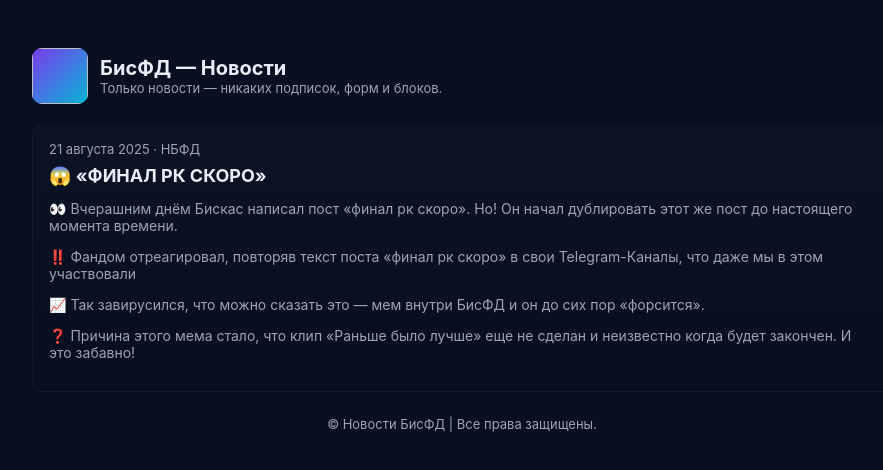
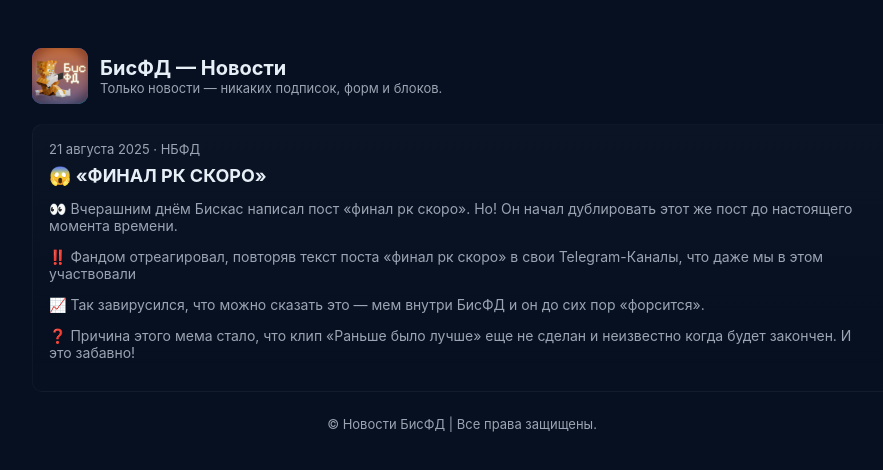
Before and after one commit to bisfd/news, a plain HTML site: page index.html in a window 1280 px wide. Shown: the whole page, without its empty margins (178-1061 px from the left). Drawn offline with Linux system fonts and the light colour scheme.

Commit message:
Update index.html

```diff
--- a/index.html
+++ b/index.html
@@ -25,7 +25,7 @@
 <body>
   <div class="site">
     <header>
-      <img class="logo" href="photo/logo.jpg">
+      <img class="logo" src="photo/logo.jpg">
       <div>
         <h1>БисФД — Новости</h1>
         <div style="color:var(--muted);font-size:13px">Только новости — никаких подписок, форм и блоков.</div>
```
